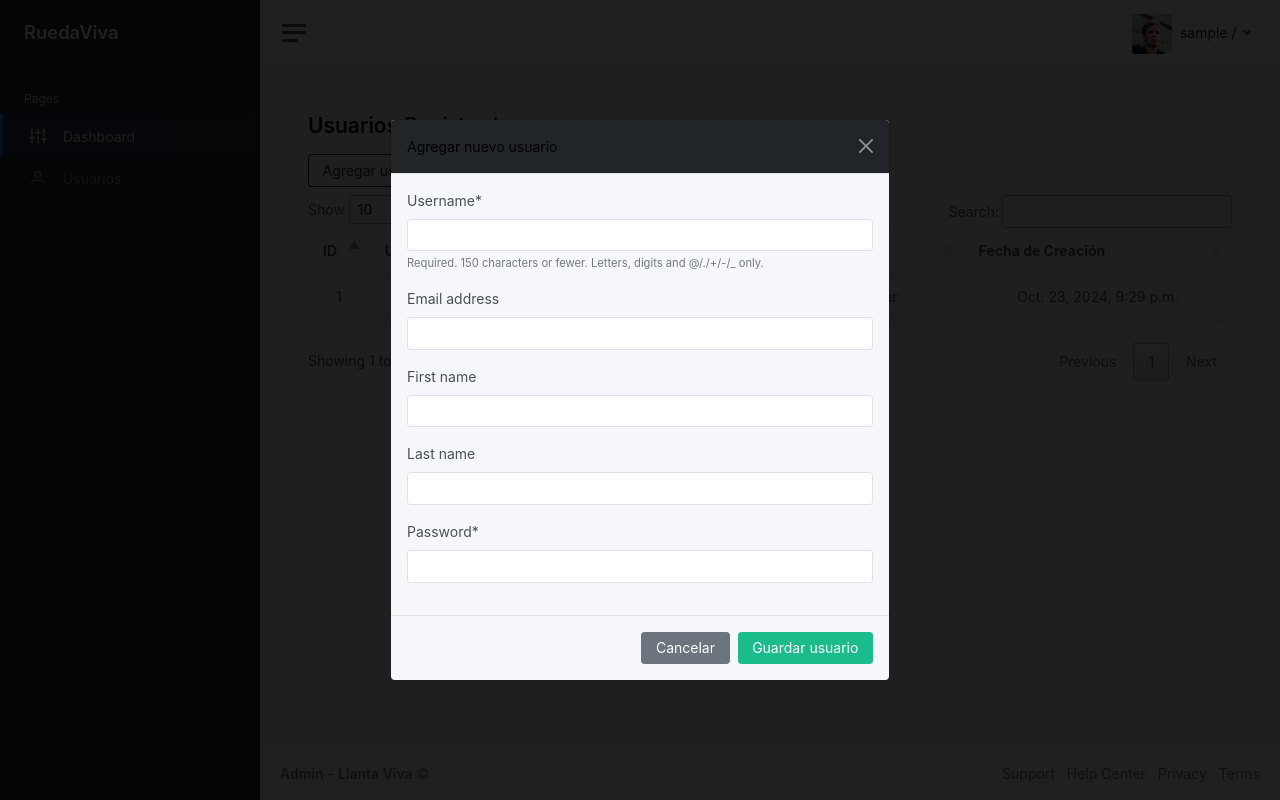
After one commit to CarlosHerazo/plataforma_bio, a Django app: page /admin_site/users/ in a window 1280 px wide, after a click on "Agregar usuario". The commit adds this page. Run offline with Django 5.2, Linux system fonts and the light colour scheme; the visitor is signed in with stand-in values (Sample User, id 1); data comes from the database, SQL or seed files in the repository; some libraries are stand-ins or nearby versions.

Commit message:
listamientos de usuarios

```diff
--- /dev/null
+++ b/ruedaViva/admin_plaform/forms.py
@@ -0,0 +1,10 @@
+from django import forms
+from django.contrib.auth.models import User
+
+class UsuarioForm(forms.ModelForm):
+    class Meta:
+        model = User
+        fields = ['username', 'email', 'first_name', 'last_name', 'password']
+        widgets = {
+            'password': forms.PasswordInput(),
+        }
--- a/ruedaViva/admin_plaform/urls.py
+++ b/ruedaViva/admin_plaform/urls.py
@@ -2,4 +2,5 @@ from django.urls import path
 from admin_plaform.views import * # importa las vistas de la carpeta especifica
 urlpatterns = [
     path('', index_admin, name="admin_only"),
+    path('users/', usuarios, name="usuarios_admin"),
 ]
--- a/ruedaViva/admin_plaform/views.py
+++ b/ruedaViva/admin_plaform/views.py
@@ -1,5 +1,8 @@
-from django.shortcuts import render
+from django.shortcuts import render, redirect
+from django.contrib.auth.models import User
+from .forms import UsuarioForm
 from django.http import HttpRequest
+from django.contrib import messages
 from django.contrib.auth.decorators import login_required, user_passes_test
 # Create your views here.
 
@@ -11,3 +14,21 @@ def es_admin(user):
 @user_passes_test(es_admin)
 def index_admin(request):
     return render(request,"admin/index.html")
+
+
+@user_passes_test(es_admin)
+def usuarios(request):
+    if request.method == "POST":
+        form = UsuarioForm(request.POST)
+        if form.is_valid():
+            form.save()
+            messages.success(request, 'Usuario agregado exitosamente!')
+            return redirect('usuarios_admin')
+        else:
+            messages.error(request, 'Por favor corrige los errores en el formulario.')
+    else:
+        form = UsuarioForm()
+
+    usuarios = User.objects.all()
+    context = {'usuarios': usuarios, 'form': form}
+    return render(request, 'admin/usuarios.html', context)
--- /dev/null
+++ b/ruedaViva/ruedaViva/static/css/table.css
@@ -0,0 +1,37 @@
+  /* Estilos personalizados para la tabla */
+#usuariosTable {
+    width: 100%;
+    border-collapse: collapse;
+    margin: 20px 0;
+    text-align: left;
+    box-shadow: 0 2px 10px rgba(0, 0, 0, 0.1);
+}
+
+
+
+#usuariosTable th, #usuariosTable td {
+    padding: 12px 15px;
+    border-bottom: 1px solid #ddd;
+}
+
+#usuariosTable tbody tr {
+    transition: background-color 0.3s ease;
+}
+
+#usuariosTable tbody tr:nth-of-type(even) {
+    background-color: #f3f3f3;
+}
+
+#usuariosTable tbody tr:hover {
+    background-color: #f1f1f1;
+}
+
+#usuariosTable tbody tr td {
+    text-align: center;
+}
+
+
+
+.table-container {
+    overflow-x: auto;
+}
--- /dev/null
+++ b/ruedaViva/ruedaViva/static/js/user.js
@@ -0,0 +1,21 @@
+document.getElementById("confirmarAgregarUsuario").addEventListener("click", function(event) {
+
+    event.preventDefault();  // Evitar el envío predeterminado
+
+    Swal.fire({
+        title: '¿Estás seguro?',
+        text: "¿Deseas agregar este nuevo usuario?",
+        icon: 'warning',
+        showCancelButton: true,
+        confirmButtonText: 'Sí, agregarlo!',
+        cancelButtonText: 'Cancelar',
+        customClass: {
+            confirmButton: 'btn btn-dark', // Clase de Bootstrap para el botón de confirmación
+            cancelButton: 'btn btn-danger' // Clase de Bootstrap para el botón de cancelación
+        }
+    }).then((result) => {
+        if (result.isConfirmed) {
+            document.getElementById("agregarUsuarioForm").submit();  // Enviar el formulario
+        }
+    });
+});
--- a/ruedaViva/ruedaViva/templates/admin/index.html
+++ b/ruedaViva/ruedaViva/templates/admin/index.html
@@ -38,7 +38,7 @@
 							<div class="card-body">
 								<div class="row">
 									<div class="col mt-0">
-										<h5 class="card-title">Card 2</h5>
+										<h5 class="card-title">Usuarios</h5>
 									</div>
 
 									<div class="col-auto">
--- /dev/null
+++ b/ruedaViva/ruedaViva/templates/admin/usuarios.html
@@ -0,0 +1,119 @@
+{% extends 'base/base.html' %}
+
+
+{% block head %}
+{% load static %}
+<!-- Estilos de DataTables -->
+<link rel="stylesheet" href="https://cdn.datatables.net/1.11.5/css/jquery.dataTables.min.css">
+
+<!-- jQuery y DataTables -->
+<script src="https://code.jquery.com/jquery-3.6.0.min.js"></script>
+<script src="https://cdn.datatables.net/1.11.5/js/jquery.dataTables.min.js"></script>
+<link href="{% static 'css/table.css' %}" rel="stylesheet">
+{% load crispy_forms_tags %}
+{% endblock %}
+
+{% block content %}
+
+<div class="container-fluid p-0">
+    <h1 class="h3 mb-3"><strong>Usuarios</strong> Registrados</h1>
+    <!-- Botón para abrir el modal -->
+    <button type="button" class="btn btn-outline-dark mb-2" data-bs-toggle="modal"
+        data-bs-target="#agregarUsuarioModal">
+        Agregar usuario <i class="align-middle" data-feather="user"></i>
+    </button>
+
+    <!-- Modal para agregar usuario -->
+    <!-- Modal -->
+    <div class="modal fade" id="agregarUsuarioModal" tabindex="-1" aria-labelledby="agregarUsuarioModalLabel"
+        aria-hidden="true">
+        <div class="modal-dialog modal-dialog-centered">
+            <div class="modal-content">
+                <div class="modal-header bg-dark text-white">
+                    <h5 class="modal-title" id="agregarUsuarioModalLabel">Agregar nuevo usuario</h5>
+                    <button type="button" class="btn-close btn-close-white" data-bs-dismiss="modal"
+                        aria-label="Close"></button>
+                </div>
+                <div class="modal-body">
+                    <!-- Usamos el formulario de Django -->
+                    <form id="agregarUsuarioForm" method="POST">
+                        {% csrf_token %}
+                        {{ form|crispy }} <!-- Renderiza todos los campos del formulario de Django -->
+
+                    </form>
+                </div>
+                <div class="modal-footer">
+                    <button type="button" class="btn btn-secondary" data-bs-dismiss="modal">Cancelar</button>
+                    <button type="submit" class="btn btn-success" form="agregarUsuarioForm"
+                        id="confirmarAgregarUsuario">Guardar usuario</button>
+                </div>
+            </div>
+        </div>
+    </div>
+
+
+
+
+    <div class="table-container">
+        <!-- Alert para mostrar errores -->
+        <!-- Alert para mostrar errores -->
+        {% if messages %}
+    {% for message in messages %}
+        {% if "error" in message.tags %}
+            <div class="alert alert-danger alert-dismissible fade show" role="alert">
+                {{ message }}
+                <button type="button" class="btn-close" data-bs-dismiss="alert" aria-label="Close"></button>
+            </div>
+        {% else %}
+            <div class="alert alert-success alert-dismissible fade show" role="alert">
+                {{ message }}
+                <button type="button" class="btn-close" data-bs-dismiss="alert" aria-label="Close"></button>
+            </div>
+        {% endif %}
+    {% endfor %}
+{% endif %}
+
+        <table id="usuariosTable">
+            <thead>
+                <tr>
+                    <th>ID</th>
+                    <th>Username</th>
+                    <th>Email</th>
+                    <th>Nombre Completo</th>
+                    <th>Fecha de Creación</th>
+                </tr>
+            </thead>
+            <tbody>
+                {% for usuario in usuarios %}
+                <tr>
+                    <td>{{ usuario.id }}</td>
+                    <td>{{ usuario.username }}</td>
+                    <td>{{ usuario.email }}</td>
+                    <td>{{ usuario.first_name }} {{ usuario.last_name }}</td>
+                    <td>{{ usuario.date_joined }}</td>
+                </tr>
+                {% empty %}
+                <tr>
+                    <td colspan="5" class="text-center">No hay usuarios registrados</td>
+                </tr>
+                {% endfor %}
+            </tbody>
+        </table>
+    </div>
+</div>
+
+<!-- Script para inicializar DataTables -->
+<script>
+    $(document).ready(function () {
+        $('#usuariosTable').DataTable({
+            "language": {
+                "url": "//cdn.datatables.net/plug-ins/1.11.5/i18n/Spanish.json"
+            },
+            "pageLength": 10,  // Número de registros por página
+            "lengthMenu": [[10, 25, 50, -1], [10, 25, 50, "Todos"]],
+        });
+    });
+</script>
+<script src="{% static 'js/user.js' %}" type="module"></script>
+<script src="https://cdn.jsdelivr.net/npm/sweetalert2@11"></script>
+{% endblock %}
--- a/ruedaViva/ruedaViva/templates/base/base.html
+++ b/ruedaViva/ruedaViva/templates/base/base.html
@@ -1,5 +1,5 @@
 <!DOCTYPE html>
-<html lang="en">
+<html lang="es">
 {% load static %}
 
 <head>
@@ -23,9 +23,14 @@
     {% bootstrap_css %}
     {% bootstrap_javascript %}
     {% load crispy_forms_tags %}
+    {% block head %}
+        <!--Aqui van otro link que son necesarios pero no globales-->
+    {% endblock %}
+    <link href="{% static 'css/app.css' %}" rel="stylesheet">
+    <script src="https://cdn.jsdelivr.net/npm/@popperjs/core@2.11.7/dist/umd/popper.min.js"></script>
+    <script src="https://cdn.jsdelivr.net/npm/bootstrap@5.3.0-alpha3/dist/js/bootstrap.min.js"></script>
 
-    <link href="{% static 'css/app.css' %}" rel="stylesheet">
-    <link href="https://fonts.googleapis.com/css2?family=Inter:wght@300;400;600&display=swap" rel="stylesheet">
+
 </head>
 
 <body>
@@ -48,13 +53,13 @@
                         </a>
                     </li>
 
-                    <!-- <li class="sidebar-item">
-                        <a class="sidebar-link" href="pages-profile.html">
-                            <i class="align-middle" data-feather="user"></i> <span class="align-middle">Profile</span>
+                    <li class="sidebar-item">
+                        <a class="sidebar-link" href="{% url 'usuarios_admin' %}">
+                            <i class="align-middle" data-feather="user"></i> <span class="align-middle">Usuarios</span>
                         </a>
                     </li>
 
-                    <li class="sidebar-item">
+                   <!--  <li class="sidebar-item">
                         <a class="sidebar-link" href="pages-sign-in.html">
                             <i class="align-middle" data-feather="log-in"></i> <span class="align-middle">Sign In</span>
                         </a>
@@ -148,8 +153,7 @@
                             <a class="nav-link dropdown-toggle d-none d-sm-inline-block" href="#"
                                 data-bs-toggle="dropdown">
                                 <img src="{% static 'img/avatars/avatar.jpg' %}" class="avatar img-fluid rounded me-1"
-                                    alt="Charles Hall" /> <span class="text-dark">{{ request.user.username }} / {{
-                                    request.user.name }}</span>
+                                    alt="Charles Hall" /> <span class="text-dark">{{ request.user.username }} / {{request.user.name }}</span>
 
                             </a>
                             <div class="dropdown-menu dropdown-menu-end">
@@ -222,7 +226,7 @@
                 data: {
                     labels: ["Jan", "Feb", "Mar", "Apr", "May", "Jun", "Jul", "Aug", "Sep", "Oct", "Nov", "Dec"],
                     datasets: [{
-                        label: "Sales ($)",
+                        label: "Llantas",
                         fill: true,
                         backgroundColor: gradient,
                         borderColor: window.theme.primary,
@@ -280,7 +284,7 @@
             });
         });
     </script>
-    <script>
+    <!-- <script>
         document.addEventListener("DOMContentLoaded", function () {
             // Pie chart
             new Chart(document.getElementById("chartjs-dashboard-pie"), {
@@ -307,8 +311,8 @@
                 }
             });
         });
-    </script>
-    <script>
+    </script> -->
+    <!-- <script>
         document.addEventListener("DOMContentLoaded", function () {
             // Bar chart
             new Chart(document.getElementById("chartjs-dashboard-bar"), {
@@ -351,7 +355,7 @@
                 }
             });
         });
-    </script>
+    </script> -->
     <script>
         document.addEventListener("DOMContentLoaded", function () {
             var markers = [{
@@ -431,6 +435,9 @@
             });
         });
     </script>
+    <script>
+        feather.replace();
+    </script>
 
 </body>
 
```
Also changed, not shown: ruedaViva/ruedaViva/static/css/login.css (added, +69 -0 lines), ruedaViva/ruedaViva/templates/registration/login.html (+23 -20 lines).
